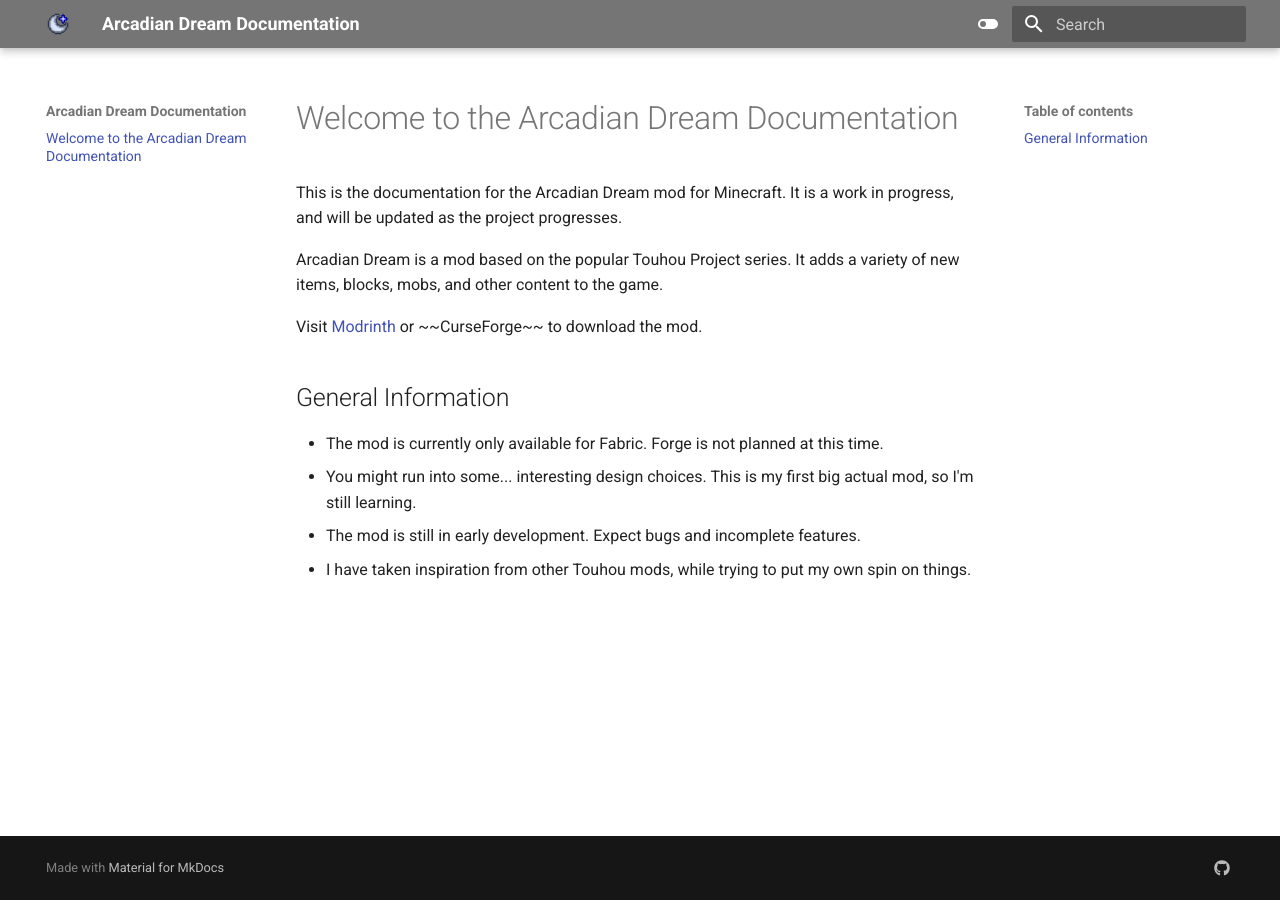
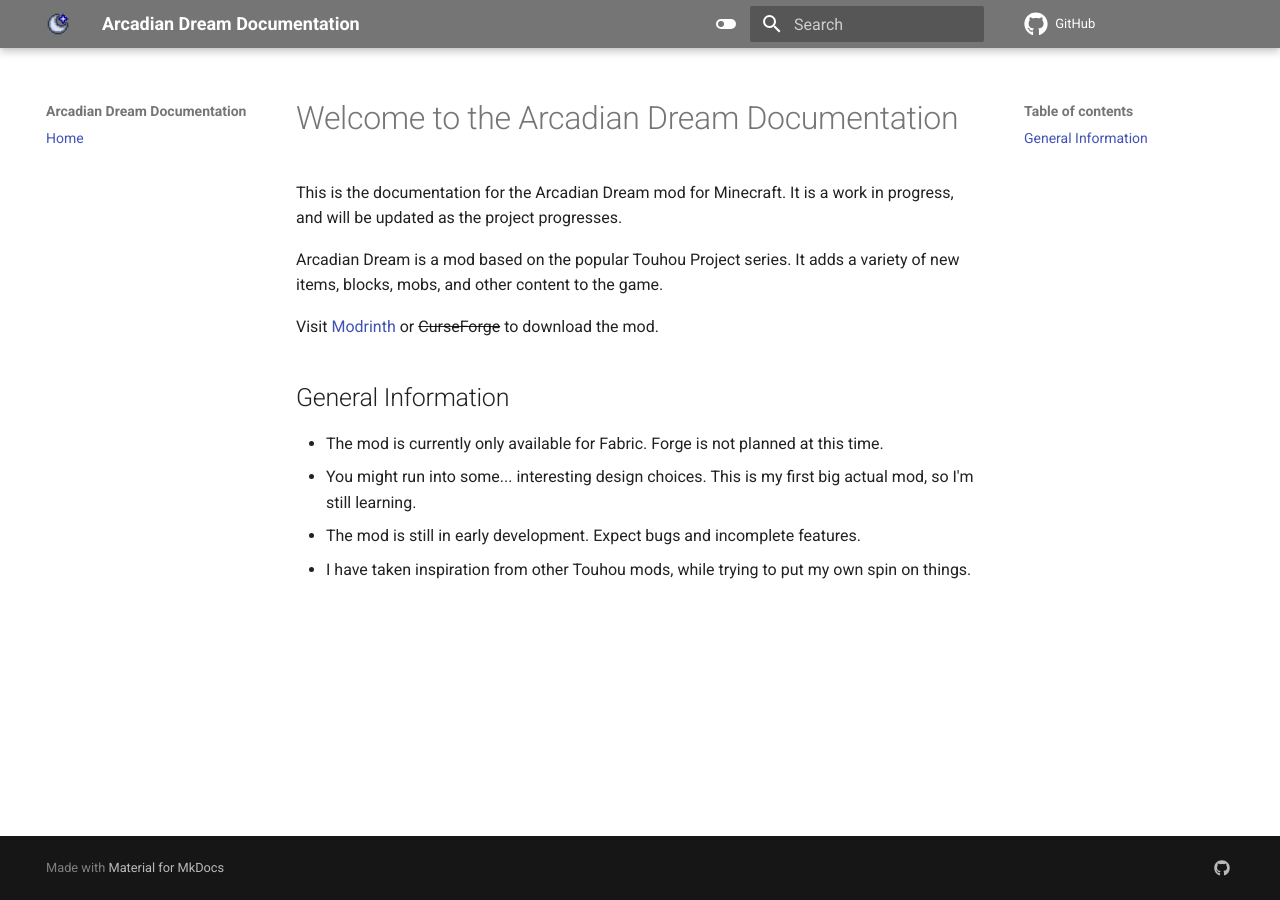
Before and after one commit to Maxmani/reimaden-mods-documentation, an MkDocs documentation site: the page built from docs/index.md, in a window 1280 px wide. Built offline with MkDocs 1.6.1 and Material for MkDocs 9.7.7, drawn with Linux system fonts in a browser that asks for light colours; comment, search, counter and statistics services are not loaded.

Commit message:
Fix home

```diff
--- a/mkdocs.yml
+++ b/mkdocs.yml
@@ -1,9 +1,13 @@
 site_name: Arcadian Dream Documentation
 site_url: https://arcadian-dream.readthedocs.io
+nav:
+  - Home: index.md
 theme:
   name: material
   favicon: images/icon.png
   logo: images/icon.png
+  icon:
+    repo: fontawesome/brands/github
   palette:
     - media: "(prefers-color-scheme: light)"
       scheme: default
@@ -25,5 +29,10 @@ theme:
 extra:
   social:
     - icon: fontawesome/brands/github
-      link: https://github.com/Maxmani/arcadian-dream
-      name: Arcadian Dream GitHub
+      link: https://github.com/Maxmani
+      name: GitHub
+markdown_extensions:
+  - pymdownx.caret
+  - pymdownx.mark
+  - pymdownx.tilde
+repo_url: https://github.com/Maxmani/arcadian-dream
```
